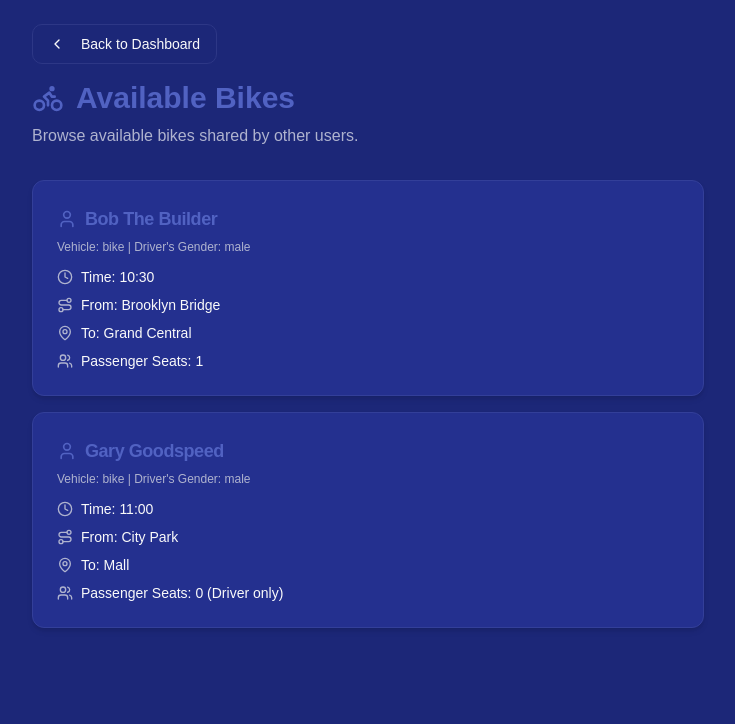
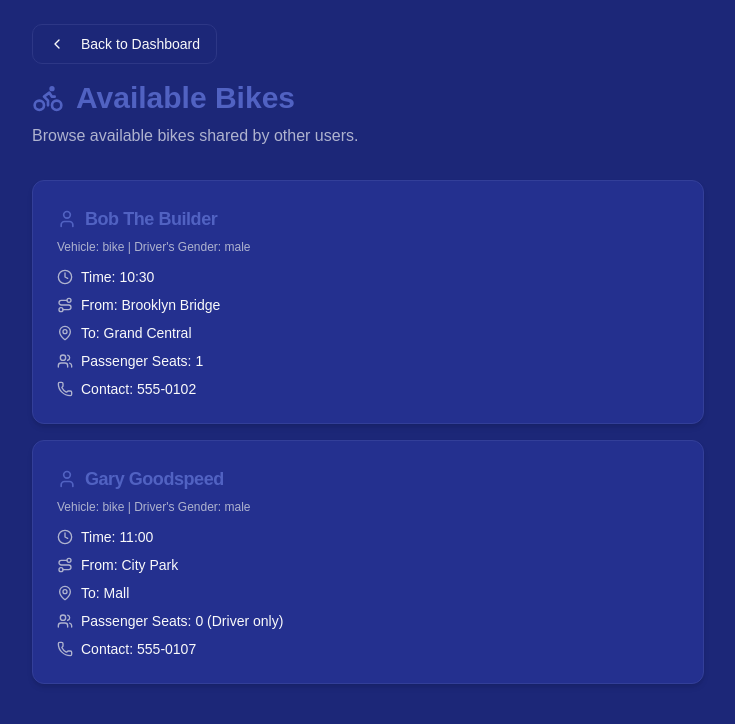
Before and after one commit to Kunal2bytes/uday1, a Next.js app: page /book/bike in a window 1280 px wide. Shown: the top 724 px of the page, without its empty margins (272-1007 px from the left). Built offline with nearby package versions, Linux system fonts and the light colour scheme.

Commit message:
also show contact number in book ride

```diff
--- a/src/app/book/auto/page.tsx
+++ b/src/app/book/auto/page.tsx
@@ -6,7 +6,7 @@ import React from 'react';
 import Link from 'next/link';
 import { Button } from "@/components/ui/button";
 import { Card, CardContent, CardDescription, CardHeader, CardTitle } from "@/components/ui/card";
-import { ChevronLeft, User, Clock, Route, MapPin, Users, PersonStanding, CarTaxiFront as AutoIcon } from "lucide-react";
+import { ChevronLeft, User, Clock, Route, MapPin, Users, PersonStanding, CarTaxiFront as AutoIcon, Phone } from "lucide-react";
 import type { Ride } from '@/lib/mockData';
 import { mockRides } from '@/lib/mockData';
 
@@ -78,6 +78,12 @@ export default function BookAutoPage() {
                     <span className="font-medium">Passenger Seats:</span>&nbsp;
                     {passengerSeats(ride.seatingCapacity)}
                   </div>
+                  {ride.contactNumber && (
+                    <div className="flex items-center">
+                      <Phone className="mr-2 h-4 w-4 text-muted-foreground" />
+                      <span className="font-medium">Contact:</span>&nbsp;{ride.contactNumber}
+                    </div>
+                  )}
                 </CardContent>
               </Card>
             ))}
--- a/src/app/book/bike/page.tsx
+++ b/src/app/book/bike/page.tsx
@@ -6,7 +6,7 @@ import React from 'react';
 import Link from 'next/link';
 import { Button } from "@/components/ui/button";
 import { Card, CardContent, CardDescription, CardHeader, CardTitle } from "@/components/ui/card";
-import { ChevronLeft, User, Clock, Route, MapPin, Users, PersonStanding, Bike as BikeIcon } from "lucide-react";
+import { ChevronLeft, User, Clock, Route, MapPin, Users, PersonStanding, Bike as BikeIcon, Phone } from "lucide-react";
 import type { Ride } from '@/lib/mockData';
 import { mockRides } from '@/lib/mockData';
 
@@ -71,6 +71,12 @@ export default function BookBikePage() {
                     <span className="font-medium">Passenger Seats:</span>&nbsp;
                     {passengerSeats(ride.seatingCapacity)}
                   </div>
+                  {ride.contactNumber && (
+                    <div className="flex items-center">
+                      <Phone className="mr-2 h-4 w-4 text-muted-foreground" />
+                      <span className="font-medium">Contact:</span>&nbsp;{ride.contactNumber}
+                    </div>
+                  )}
                 </CardContent>
               </Card>
             ))}
--- a/src/app/book/car/page.tsx
+++ b/src/app/book/car/page.tsx
@@ -6,7 +6,7 @@ import React from 'react';
 import Link from 'next/link';
 import { Button } from "@/components/ui/button";
 import { Card, CardContent, CardDescription, CardHeader, CardTitle } from "@/components/ui/card";
-import { ChevronLeft, User, Clock, Route, MapPin, Users, PersonStanding, Car as CarIcon } from "lucide-react";
+import { ChevronLeft, User, Clock, Route, MapPin, Users, PersonStanding, Car as CarIcon, Phone } from "lucide-react";
 import type { Ride } from '@/lib/mockData';
 import { mockRides } from '@/lib/mockData';
 
@@ -71,6 +71,12 @@ export default function BookCarPage() {
                     <span className="font-medium">Passenger Seats:</span>&nbsp;
                     {passengerSeats(ride.seatingCapacity)}
                   </div>
+                  {ride.contactNumber && (
+                    <div className="flex items-center">
+                      <Phone className="mr-2 h-4 w-4 text-muted-foreground" />
+                      <span className="font-medium">Contact:</span>&nbsp;{ride.contactNumber}
+                    </div>
+                  )}
                 </CardContent>
               </Card>
             ))}
```
